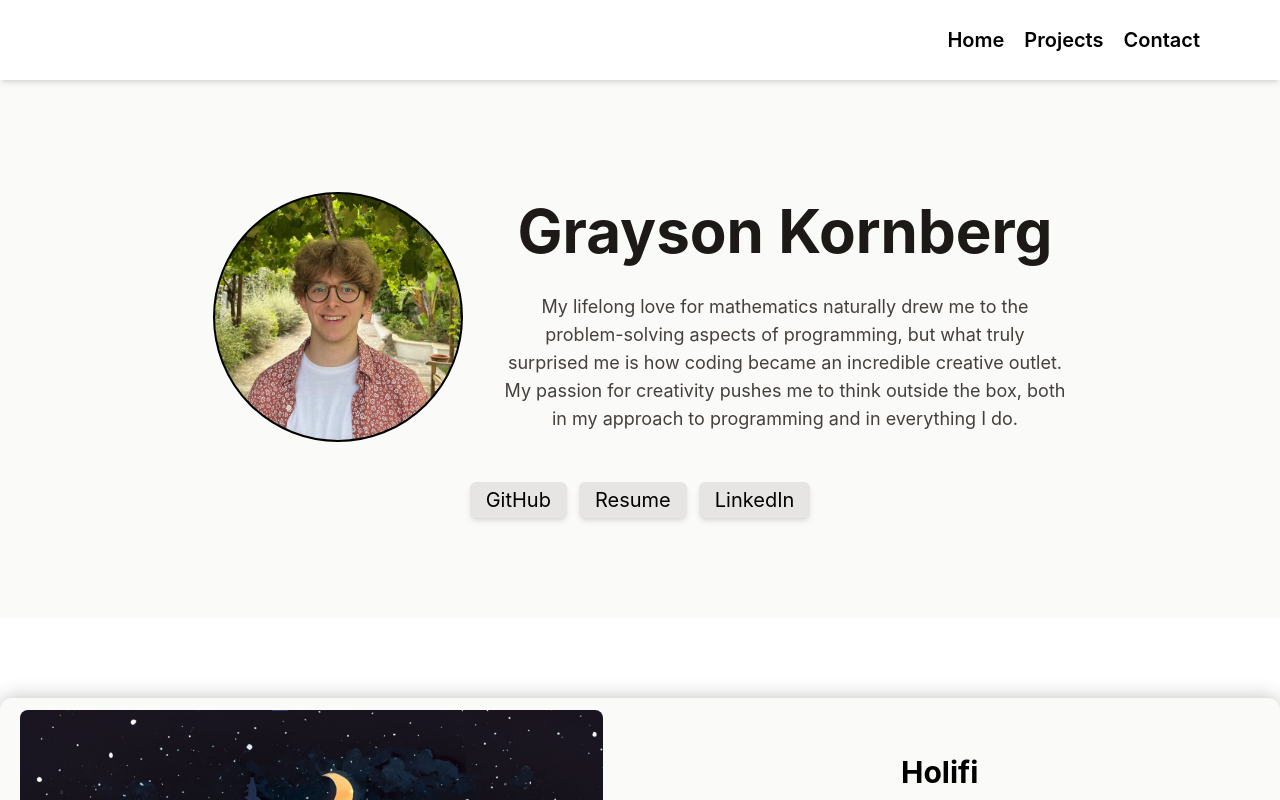
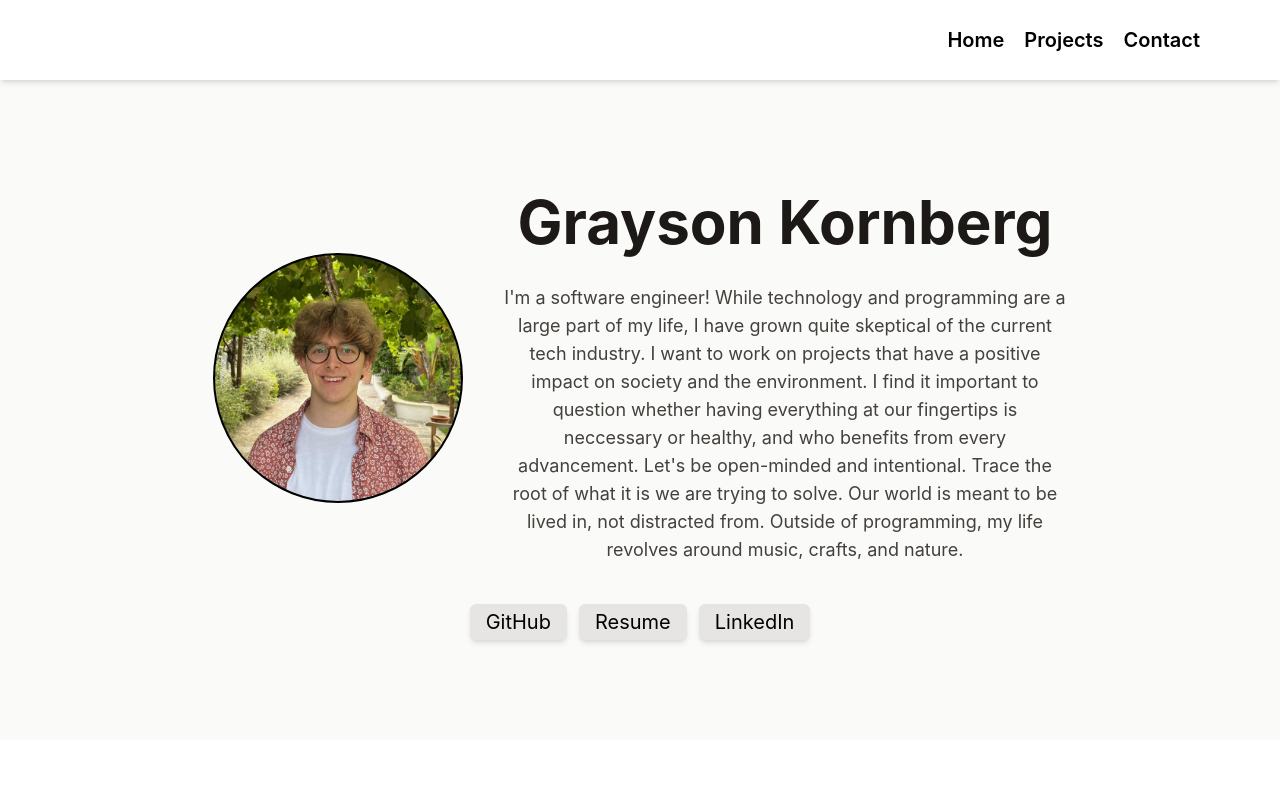
Before and after one commit to GraysonKornberg/portfolio, a React (Create React App) app: page / in a window 1280 px wide. Built offline with nearby package versions, Linux system fonts and the light colour scheme.

Commit message:
update about

```diff
--- a/src/About.js
+++ b/src/About.js
@@ -18,12 +18,16 @@ function About() {
             Grayson Kornberg
           </h1>
           <h1 className='text-lg text-center text-stone-700'>
-                        My lifelong love for mathematics naturally drew me to the
-                        problem-solving aspects of programming, but what truly
-                        surprised me is how coding became an incredible creative
-                        outlet. My passion for creativity pushes me to think
-                        outside the box, both in my approach to programming and
-                        in everything I do.
+            I'm a software engineer! While technology and programming are a
+            large part of my life, I have grown quite skeptical of the current
+            tech industry. I want to work on projects that have a positive
+            impact on society and the environment. I find it important to
+            question whether having everything at our fingertips is neccessary
+            or healthy, and who benefits from every advancement. Let's be
+            open-minded and intentional. Trace the root of what it is we are
+            trying to solve. Our world is meant to be lived in, not distracted
+            from. Outside of programming, my life revolves around music, crafts,
+            and nature.
           </h1>
         </div>
       </div>
```
Also changed, not shown: 1 other file (tests, documents, lock files or other folders). Lines whose indentation alone changed are shown as unchanged.
